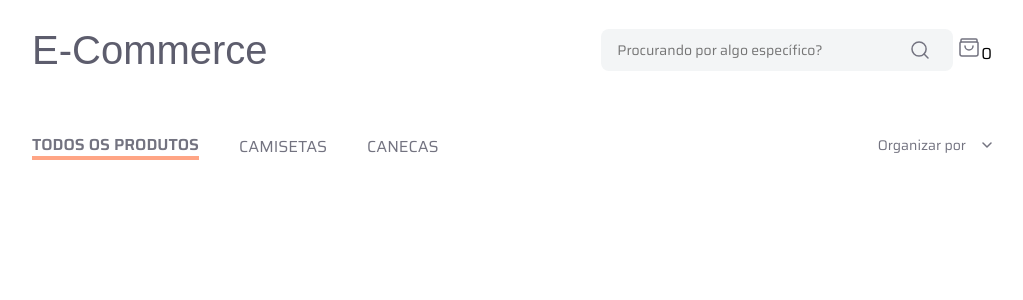
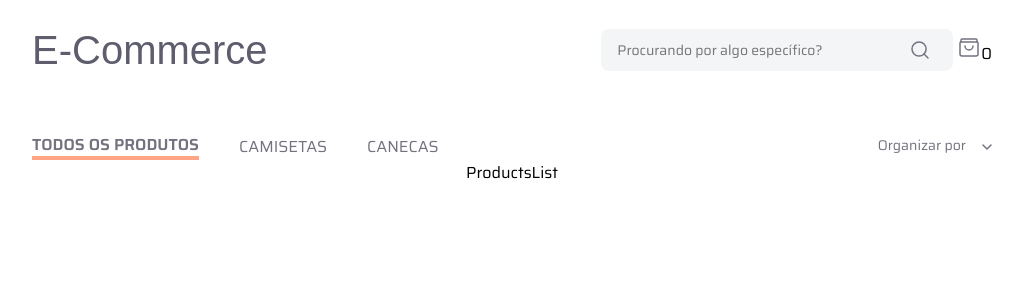
Before and after one commit to gabrielcarlossl/e-comerce-next-typescript-graphql, a Next.js app: page / in a window 1280 px wide. Shown: the top 300 px of the page, without its empty margins (128-1151 px from the left). Built offline with nearby package versions, Linux system fonts and the light colour scheme; a web font is replaced by a local one.

Commit message:
feat: initial products fetch

```diff
--- a/package.json
+++ b/package.json
@@ -9,9 +9,11 @@
     "lint": "next lint"
   },
   "dependencies": {
+    "@tanstack/react-query": "^4.33.0",
     "@types/node": "20.4.9",
     "@types/react": "18.2.20",
     "@types/react-dom": "18.2.7",
+    "axios": "^1.5.0",
     "eslint": "8.46.0",
     "eslint-config-next": "13.4.13",
     "next": "13.4.13",
--- a/src/app/page.tsx
+++ b/src/app/page.tsx
@@ -1,11 +1,18 @@
+'use client'
 import Image from 'next/image'
 import styles from './page.module.css'
 import FilterBar from '@/components/FilterBar'
+import ProductsList from '@/components/Products-list'
+import { QueryClient, QueryClientProvider } from '@tanstack/react-query'
 
 export default function Home() {
+  const client = new QueryClient()
   return (
-    <main className={styles.main}>
-      <FilterBar/>
-    </main>
+    <QueryClientProvider client={client}>
+      <main className={styles.main}>
+        <FilterBar />
+        <ProductsList />
+      </main>
+    </QueryClientProvider>
   )
 }
--- a/src/components/FilterByPriority.tsx
+++ b/src/components/FilterByPriority.tsx
@@ -27,6 +27,14 @@ const FilterContainer = styled.div`
 
 `
 
+const ArrowIconWrapper = styled.span`
+    transform: rotate(0deg);
+    transition: transform 0.2s ease;
+    &.rotated {
+        transform: rotate(180deg);
+    }
+`
+
 const PriorityFilter = styled.ul`
     position: absolute;
     display: flex;
@@ -46,12 +54,15 @@ const PriorityFilter = styled.ul`
         font-size: 14px;
         cursor: pointer;
     }
+    li:hover {
+        font-weight: bold;
+    }
 `
 
 const FilterByPriority = (props: FilterByPriorityProps) => {
 
     const [isOpen, setIsOpen] = useState(false)
-    const {setPriority} = useFilter()
+    const { setPriority } = useFilter()
 
     const handleUpdatePriority = (value: PriorityTypes) => {
         setPriority(value)
@@ -59,9 +70,12 @@ const FilterByPriority = (props: FilterByPriorityProps) => {
     }
 
     const handleOpen = () => setIsOpen(prev => !prev)
+
     return (
         <FilterContainer>
-            <button onClick={handleOpen}>Organizar por <ArrowDownIcon />
+            <button onClick={handleOpen}>
+                Organizar por
+                <ArrowIconWrapper className={isOpen ? 'rotated' : ''}><ArrowDownIcon /></ArrowIconWrapper>
             </button>
 
             {isOpen && <PriorityFilter>
@@ -69,7 +83,7 @@ const FilterByPriority = (props: FilterByPriorityProps) => {
                 <li onClick={() => handleUpdatePriority(PriorityTypes.BIGGEST_PRICE)}>Preço: Maior - Menor</li>
                 <li onClick={() => handleUpdatePriority(PriorityTypes.MINOR_PRICE)}>Preço: Menor - Maior</li>
                 <li onClick={() => handleUpdatePriority(PriorityTypes.POPULARITY)}>Mais vendidos</li>
-                </PriorityFilter>}
+            </PriorityFilter>}
         </FilterContainer>
     )
 }
--- /dev/null
+++ b/src/components/Products-list.tsx
@@ -0,0 +1,15 @@
+'use client'
+import { useProducts } from '@/hooks/useProducts'
+import React from 'react'
+
+interface ProductsListProps {}
+
+const ProductsList = (props: ProductsListProps) => {
+    const { data } = useProducts()
+    console.log(data)
+  return (
+    <div>ProductsList</div>
+  )
+}
+
+export default ProductsList
--- /dev/null
+++ b/src/hooks/useProducts.tsx
@@ -0,0 +1,24 @@
+import { ProductsFetchResponse } from '@/types/products-response';
+import { useQuery } from '@tanstack/react-query';
+import axios, { AxiosPromise } from 'axios';
+
+const fetcher = (): AxiosPromise<ProductsFetchResponse> => {
+    return axios.post('http://localhost:3333', {
+        query: `query{
+            allProducts{
+              id
+              name
+              price_in_cents
+              image_url
+            }
+          }`
+    })
+}
+
+export function useProducts() {
+    const { data } = useQuery({
+        queryFn: fetcher,
+        queryKey: ['products']
+    })
+    return { data: data?.data?.data?.allProducts }
+}
--- /dev/null
+++ b/src/types/product.ts
@@ -0,0 +1,6 @@
+export interface Product {
+    id: string
+    name: string
+    price_in_cents: number
+    image_url: string
+}
--- /dev/null
+++ b/src/types/products-response.ts
@@ -0,0 +1,7 @@
+import { Product } from './product'
+
+export interface ProductsFetchResponse {
+    data: {
+        allProducts: Product[]
+    }
+}
```
Also changed, not shown: 1 other file (tests, documents, lock files or other folders).
